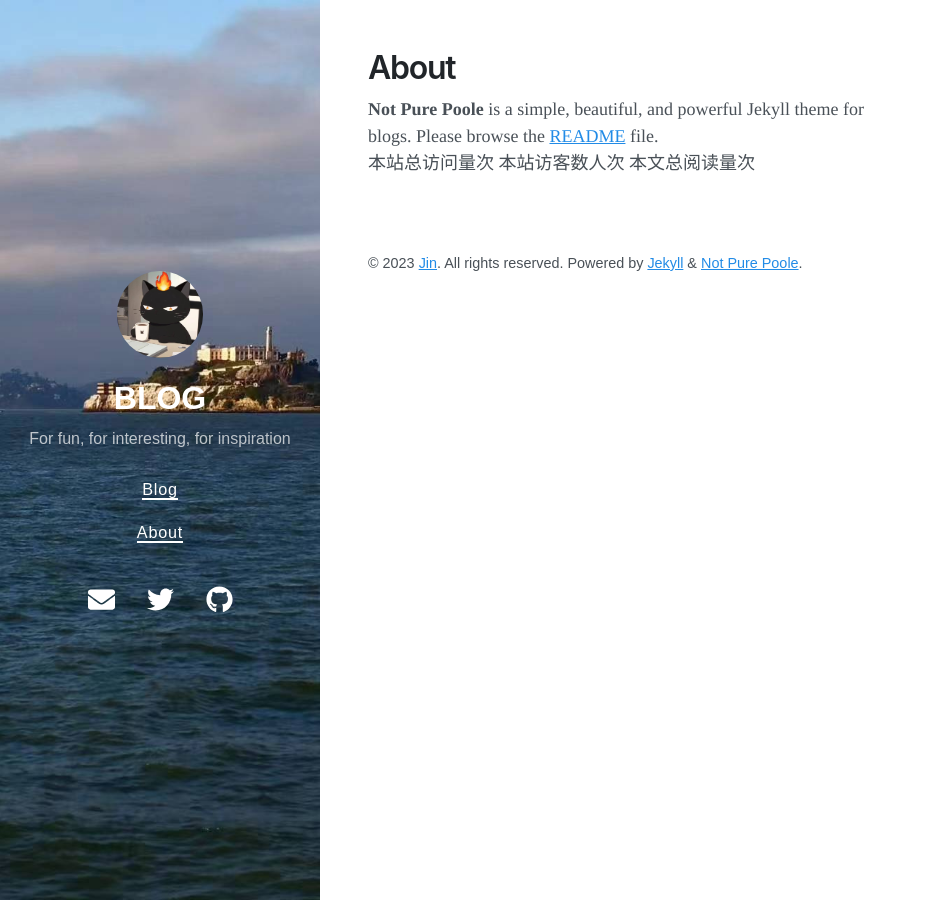
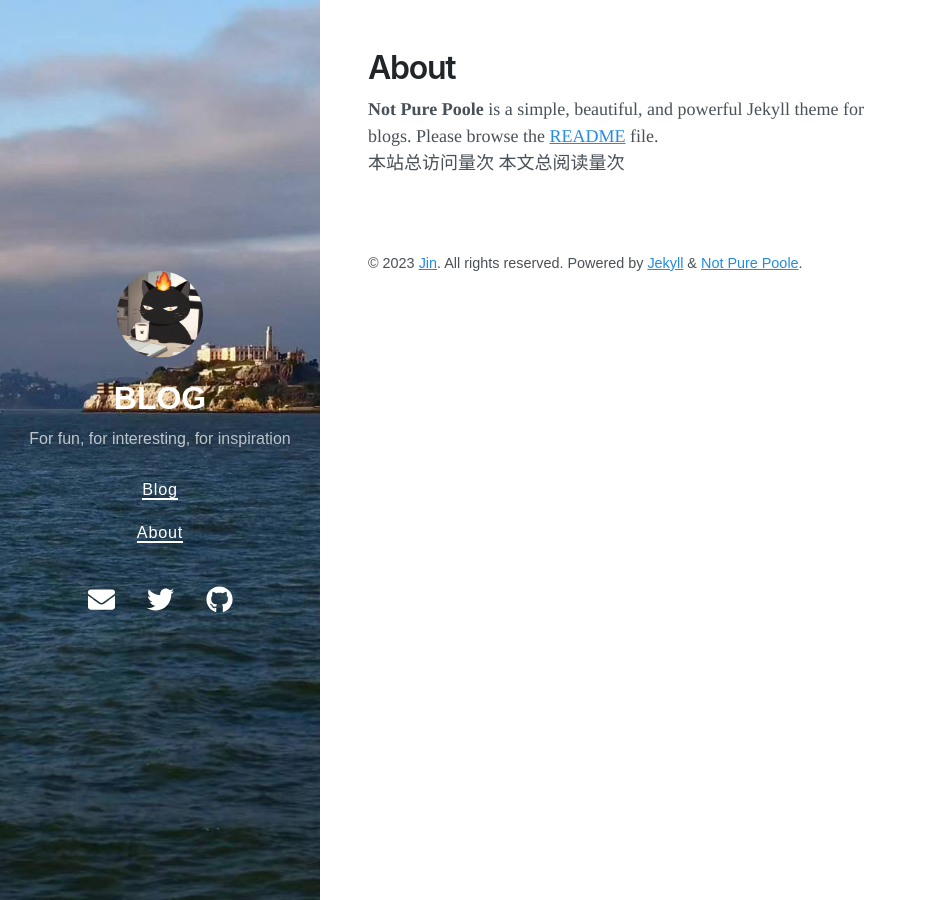
Before and after one commit to New-lay/New-lay.github.io, a Jekyll site: the page built from about.md, in a window 1280 px wide. Shown: the whole page, without its empty margins (0-927 px from the left). Built offline with Jekyll 4.4.1, drawn with Linux system fonts in a browser that asks for light colours; nearby versions of some CDN libraries; comment, search, counter and statistics services are not loaded.

Commit message:
Update about.md

```diff
--- a/about.md
+++ b/about.md
@@ -7,5 +7,4 @@ title: About
 <br>
 <script async src="//busuanzi.ibruce.info/busuanzi/2.3/busuanzi.pure.mini.js"></script>
 本站总访问量<span id="busuanzi_value_site_pv"></span>次
-本站访客数<span id="busuanzi_value_site_uv"></span>人次
 本文总阅读量<span id="busuanzi_value_page_pv"></span>次
```
